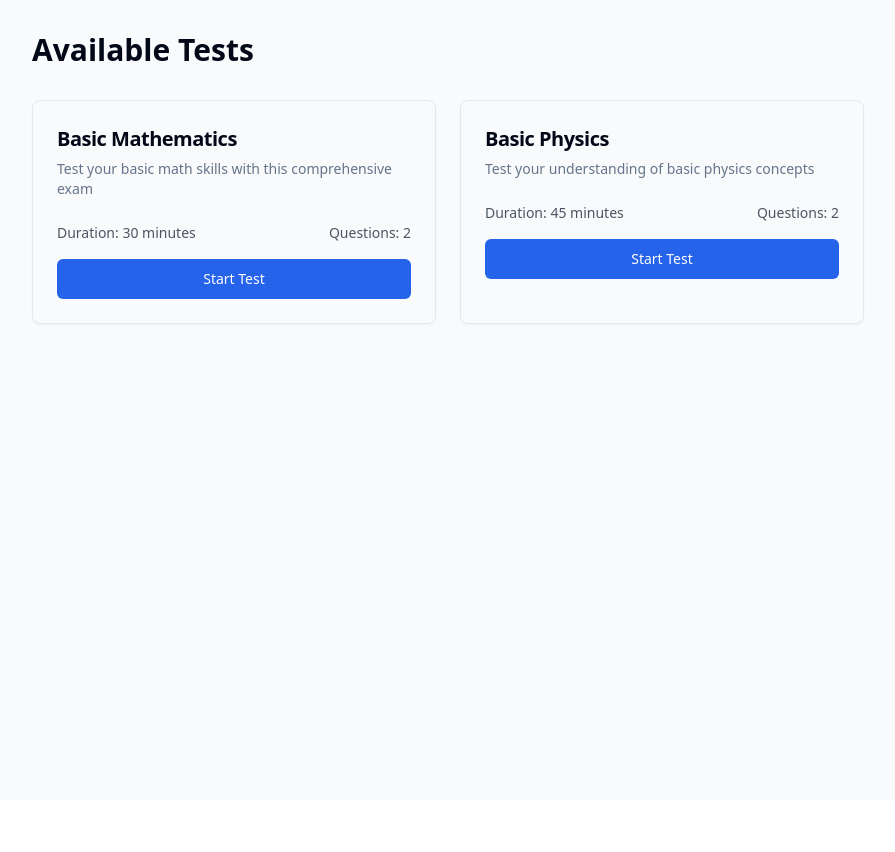
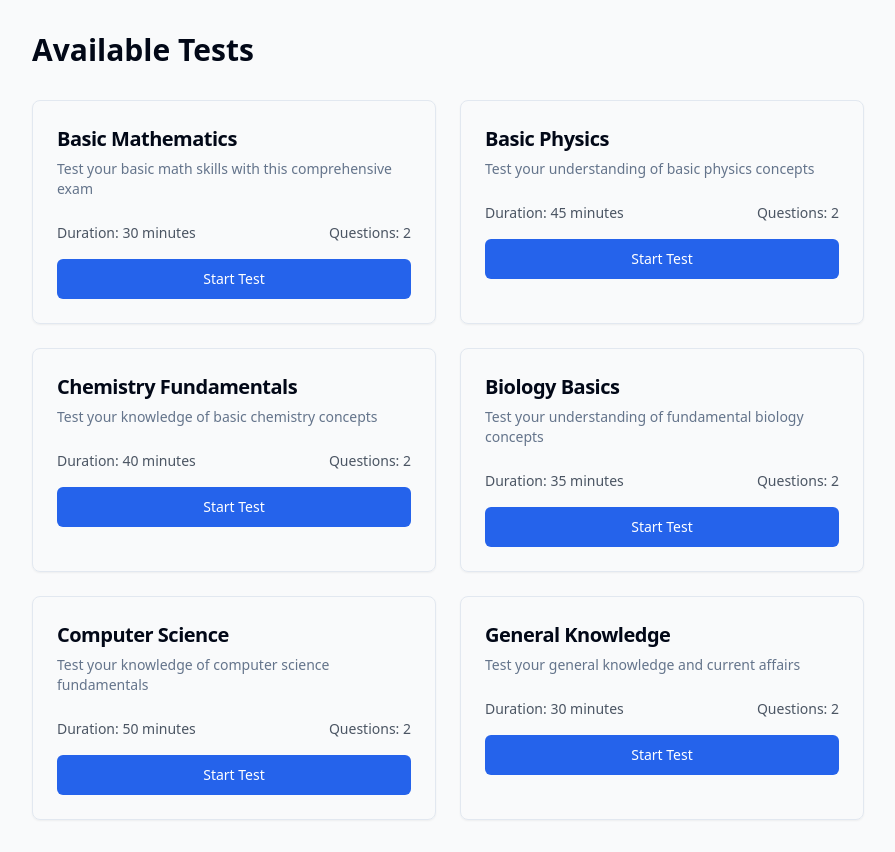
Before and after one commit to Harshilmalik10/exam-mosaic, a React (Vite) app: page / in a window 1280 px wide. Shown: the whole page, without its empty margins (192-1087 px from the left). Before the commit the page ends 800 px from the top, so only its background shows below. Built offline with nearby package versions, Linux system fonts and the light colour scheme.

Commit message:
Add categories to mock tests
Enhanced the mock tests data structure by adding more categories for better organization and classification of tests.
[skip gpt_engineer]

```diff
--- a/src/data/mockTests.ts
+++ b/src/data/mockTests.ts
@@ -53,4 +53,108 @@ export const mockTests: Test[] = [
       },
     ],
   },
+  {
+    id: 3,
+    title: "Chemistry Fundamentals",
+    subject: "Chemistry",
+    description: "Test your knowledge of basic chemistry concepts",
+    duration: 40,
+    negativeMarking: 0.25,
+    questions: [
+      {
+        id: 5,
+        text: "What is the atomic number of Carbon?",
+        options: ["5", "6", "7", "8"],
+        correctAnswer: 1,
+        explanation: "Carbon has an atomic number of 6, meaning it has 6 protons in its nucleus",
+        subject: "Chemistry",
+      },
+      {
+        id: 6,
+        text: "What is the chemical formula for water?",
+        options: ["H2O", "CO2", "NaCl", "O2"],
+        correctAnswer: 0,
+        explanation: "Water's chemical formula is H2O, representing two hydrogen atoms and one oxygen atom",
+        subject: "Chemistry",
+      },
+    ],
+  },
+  {
+    id: 4,
+    title: "Biology Basics",
+    subject: "Biology",
+    description: "Test your understanding of fundamental biology concepts",
+    duration: 35,
+    negativeMarking: 0.25,
+    questions: [
+      {
+        id: 7,
+        text: "What is the powerhouse of the cell?",
+        options: ["Nucleus", "Mitochondria", "Golgi Body", "Endoplasmic Reticulum"],
+        correctAnswer: 1,
+        explanation: "Mitochondria are called the powerhouse of the cell as they produce energy in the form of ATP",
+        subject: "Biology",
+      },
+      {
+        id: 8,
+        text: "What is the process by which plants make their food?",
+        options: ["Respiration", "Photosynthesis", "Digestion", "Absorption"],
+        correctAnswer: 1,
+        explanation: "Photosynthesis is the process by which plants convert light energy into chemical energy to produce glucose",
+        subject: "Biology",
+      },
+    ],
+  },
+  {
+    id: 5,
+    title: "Computer Science",
+    subject: "Computer Science",
+    description: "Test your knowledge of computer science fundamentals",
+    duration: 50,
+    negativeMarking: 0.25,
+    questions: [
+      {
+        id: 9,
+        text: "What does CPU stand for?",
+        options: ["Central Processing Unit", "Central Program Utility", "Computer Personal Unit", "Control Processing Unit"],
+        correctAnswer: 0,
+        explanation: "CPU stands for Central Processing Unit, which is the primary component that processes instructions in a computer",
+        subject: "Computer Science",
+      },
+      {
+        id: 10,
+        text: "Which of these is not a programming language?",
+        options: ["Python", "Java", "HTML", "BIOS"],
+        correctAnswer: 3,
+        explanation: "BIOS (Basic Input/Output System) is firmware used to perform hardware initialization, not a programming language",
+        subject: "Computer Science",
+      },
+    ],
+  },
+  {
+    id: 6,
+    title: "General Knowledge",
+    subject: "General Knowledge",
+    description: "Test your general knowledge and current affairs",
+    duration: 30,
+    negativeMarking: 0.25,
+    questions: [
+      {
+        id: 11,
+        text: "Which is the largest planet in our solar system?",
+        options: ["Mars", "Saturn", "Jupiter", "Neptune"],
+        correctAnswer: 2,
+        explanation: "Jupiter is the largest planet in our solar system",
+        subject: "General Knowledge",
+      },
+      {
+        id: 12,
+        text: "Who wrote 'Romeo and Juliet'?",
+        options: ["Charles Dickens", "William Shakespeare", "Jane Austen", "Mark Twain"],
+        correctAnswer: 1,
+        explanation: "Romeo and Juliet was written by William Shakespeare",
+        subject: "General Knowledge",
+      },
+    ],
+  },
 ];
```
